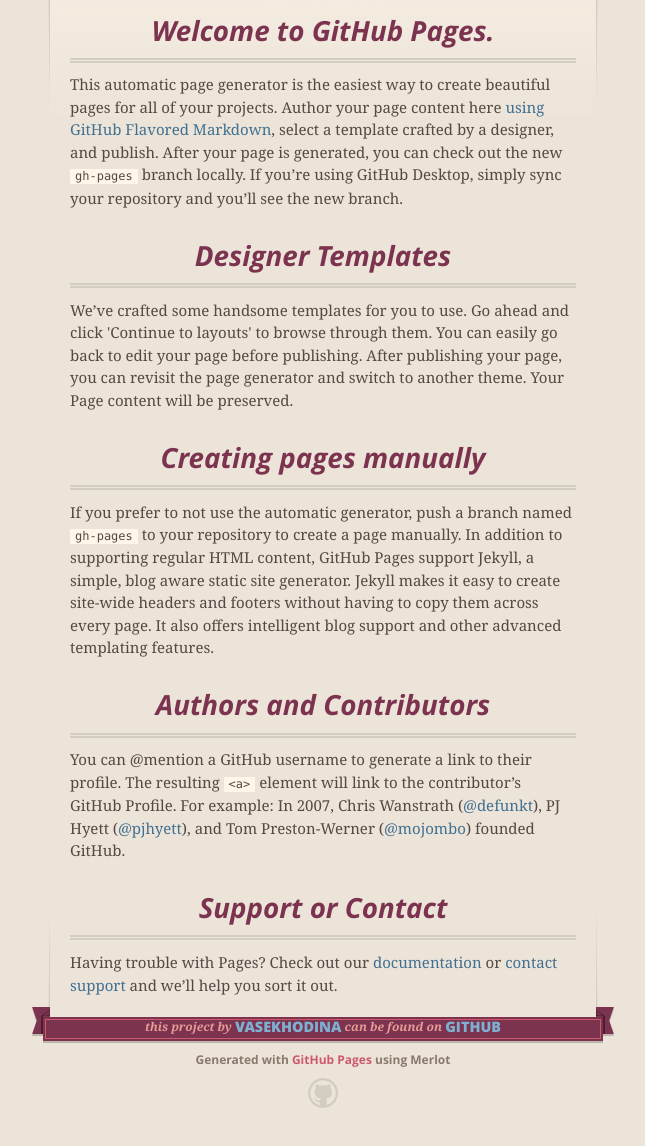
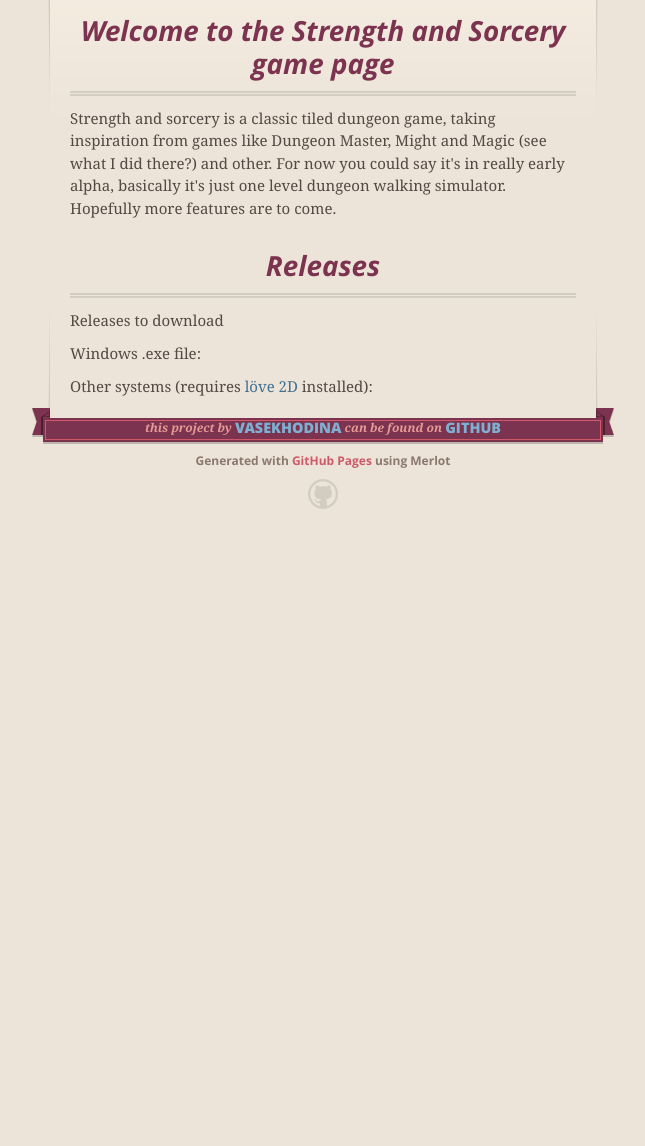
Before and after one commit to vasekhodina/strength_and_sorcery, a plain HTML site: page index.html in a window 1280 px wide. Shown: the part 216-1362 px from the top of the page, without its empty margins (317-962 px from the left). After the commit the page ends 800 px from the top, so only its background shows below. Drawn offline with nearby package versions, Linux system fonts and the light colour scheme.

Commit message:
Updated information

```diff
--- a/index.html
+++ b/index.html
@@ -47,29 +47,17 @@
 
       <section id="main_content">
         <h3>
-<a id="welcome-to-github-pages" class="anchor" href="#welcome-to-github-pages" aria-hidden="true"><span aria-hidden="true" class="octicon octicon-link"></span></a>Welcome to GitHub Pages.</h3>
+<a id="welcome-to-strength-and-sorcery-game-page" class="anchor" href="#welcome-to-strength-and-sorcery-game-page" aria-hidden="true"><span aria-hidden="true" class="octicon octicon-link"></span></a>Welcome to the Strength and Sorcery game page</h3>
 
-<p>This automatic page generator is the easiest way to create beautiful pages for all of your projects. Author your page content here <a href="https://guides.github.com/features/mastering-markdown/">using GitHub Flavored Markdown</a>, select a template crafted by a designer, and publish. After your page is generated, you can check out the new <code>gh-pages</code> branch locally. If you’re using GitHub Desktop, simply sync your repository and you’ll see the new branch.</p>
+<p> Strength and sorcery is a classic tiled dungeon game, taking inspiration from games like Dungeon Master, Might and Magic (see what I did there?) and other. For now you could say it's in really
+early alpha, basically it's just one level dungeon walking simulator. Hopefully more features are to come.</p>
 
 <h3>
-<a id="designer-templates" class="anchor" href="#designer-templates" aria-hidden="true"><span aria-hidden="true" class="octicon octicon-link"></span></a>Designer Templates</h3>
+<a id="releases" class="anchor" href="#releases" aria-hidden="true"><span aria-hidden="true" class="octicon octicon-link"></span></a>Releases</h3>
 
-<p>We’ve crafted some handsome templates for you to use. Go ahead and click 'Continue to layouts' to browse through them. You can easily go back to edit your page before publishing. After publishing your page, you can revisit the page generator and switch to another theme. Your Page content will be preserved.</p>
-
-<h3>
-<a id="creating-pages-manually" class="anchor" href="#creating-pages-manually" aria-hidden="true"><span aria-hidden="true" class="octicon octicon-link"></span></a>Creating pages manually</h3>
-
-<p>If you prefer to not use the automatic generator, push a branch named <code>gh-pages</code> to your repository to create a page manually. In addition to supporting regular HTML content, GitHub Pages support Jekyll, a simple, blog aware static site generator. Jekyll makes it easy to create site-wide headers and footers without having to copy them across every page. It also offers intelligent blog support and other advanced templating features.</p>
-
-<h3>
-<a id="authors-and-contributors" class="anchor" href="#authors-and-contributors" aria-hidden="true"><span aria-hidden="true" class="octicon octicon-link"></span></a>Authors and Contributors</h3>
-
-<p>You can @mention a GitHub username to generate a link to their profile. The resulting <code>&lt;a&gt;</code> element will link to the contributor’s GitHub Profile. For example: In 2007, Chris Wanstrath (<a href="https://github.com/defunkt" class="user-mention">@defunkt</a>), PJ Hyett (<a href="https://github.com/pjhyett" class="user-mention">@pjhyett</a>), and Tom Preston-Werner (<a href="https://github.com/mojombo" class="user-mention">@mojombo</a>) founded GitHub.</p>
-
-<h3>
-<a id="support-or-contact" class="anchor" href="#support-or-contact" aria-hidden="true"><span aria-hidden="true" class="octicon octicon-link"></span></a>Support or Contact</h3>
-
-<p>Having trouble with Pages? Check out our <a href="https://help.github.com/pages">documentation</a> or <a href="https://github.com/contact">contact support</a> and we’ll help you sort it out.</p>
+<p>Releases to download</p>
+<p> Windows .exe file: </p>
+<p> Other systems (requires <a href="https://www.love2d.org/">löve 2D</a> installed): </p>
       </section>
 
       <footer>
```
